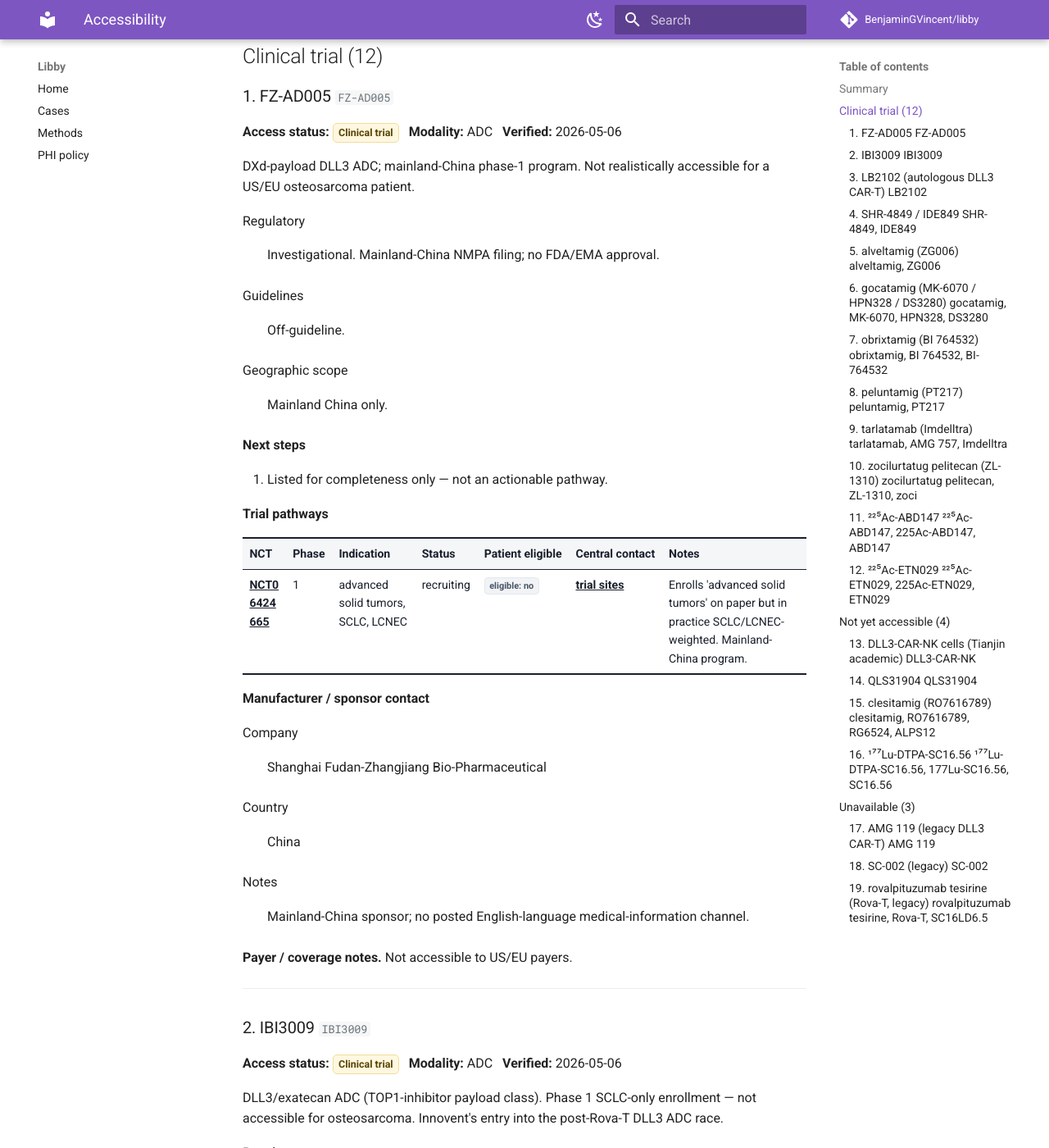
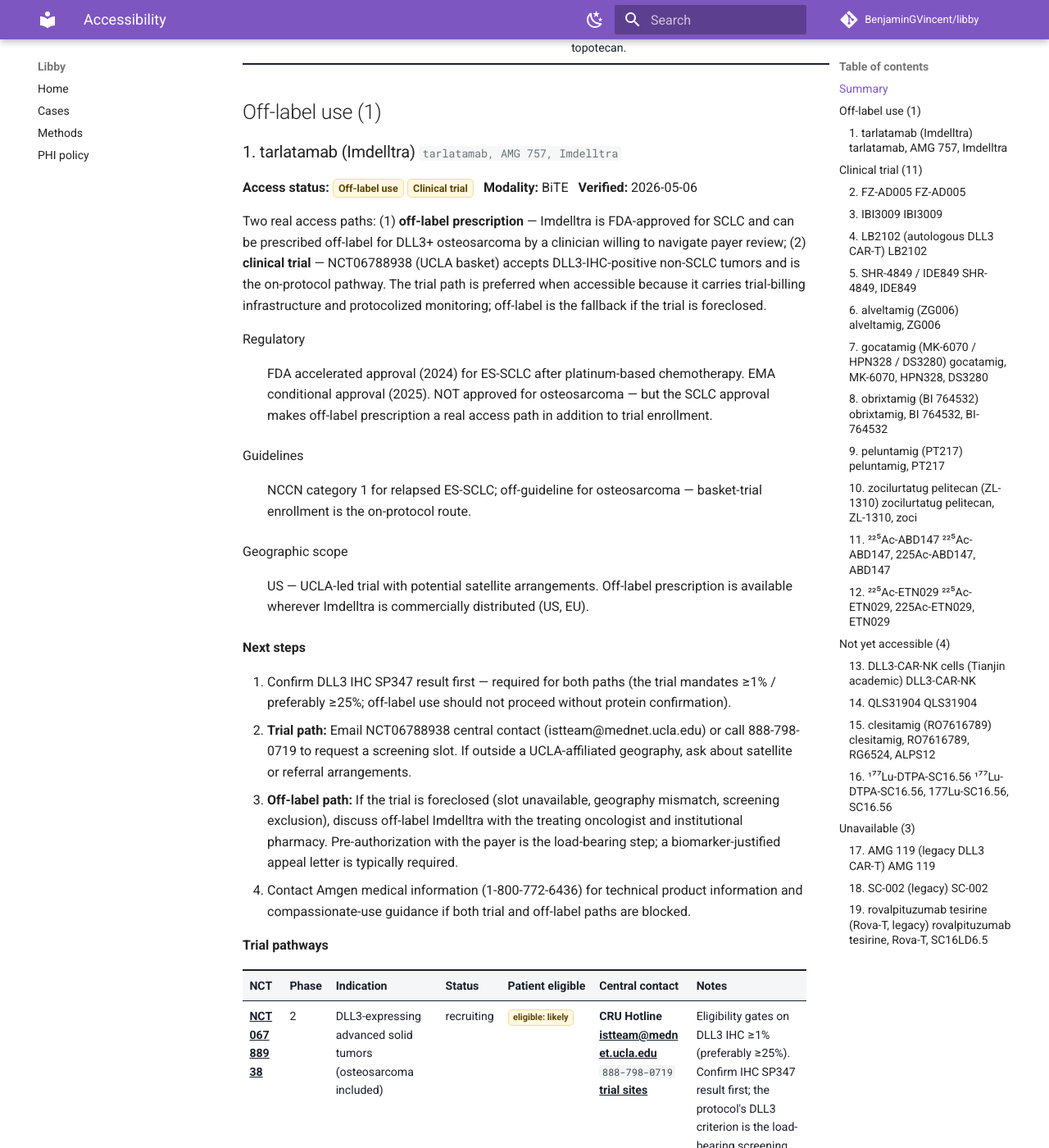
Before and after one commit to BenjaminGVincent/libby, an MkDocs documentation site: the page built from docs/cases/osteosarcoma-mets-dll3-h7r2/accessibility.md, in a window 1280 px wide and 1400 px high, scrolled down 3673 px. Shown: the whole window at 82% size. Built offline with MkDocs 1.6.1 and Material for MkDocs 9.7.7, drawn with Linux system fonts in a browser that asks for light colours; comment, search, counter and statistics services are not loaded; some of the changed text lies outside the part shown.

Commit message:
access guide: support multiple access statuses per intervention
Approved drugs are accessible off-label for unrelated tumor types even
when also enrolled in a trial — the access guide should reflect both
paths, not just trial enrollment.

Schema change: access_status moves from string-with-enum to
array-of-strings-with-enum. An intervention can carry e.g.
["off_label_use", "clinical_trial_only"] simultaneously. The renderer
shows every status as a separate badge in both the summary table and
the per-intervention header. Grouping uses the most actionable status
(off_label_use ranks above clinical_trial_only) so an approved drug
with an active trial groups under Off-label use.

Agent prompt updated with the approval rule: any FDA/EMA-approved drug
must include `off_label_use` in its access_status array, even when
trials also exist. Common combinations enumerated.

Backfilled tarlatamab to ["off_label_use", "clinical_trial_only"] and
rewrote its access_summary + next_steps to surface both paths
explicitly. Other 18 rows are investigational with no approval and
remain ["clinical_trial_only"] / ["unavailable"] / ["not_yet_accessible"].

Co-Authored-By: Claude Opus 4.7 (1M context) <noreply@anthropic.com>

```diff
--- a/docs/cases/osteosarcoma-mets-dll3-h7r2/accessibility.md
+++ b/docs/cases/osteosarcoma-mets-dll3-h7r2/accessibility.md
@@ -10,15 +10,15 @@ _The number in the first column links to the per-intervention section further do
 
 <table class="trial-table"><thead><tr><th>#</th><th>Intervention</th><th>Modality</th><th>Access status</th><th>Regulatory</th><th>Recommended first action</th></tr></thead><tbody>
 
-<tr><td><a href="#access-1"><strong>1</strong></a></td><td><strong>FZ-AD005</strong></td><td>ADC</td><td><span class="fit-badge fit-partial">Clinical trial</span></td><td>Investigational. Mainland-China NMPA filing; no FDA/EMA approval.</td><td>Listed for completeness only — not an actionable pathway.</td></tr>
-<tr><td><a href="#access-2"><strong>2</strong></a></td><td><strong>IBI3009</strong></td><td>ADC</td><td><span class="fit-badge fit-partial">Clinical trial</span></td><td>Investigational. INDs cleared in multiple countries; no approval yet.</td><td>Not currently enrollable for osteosarcoma.</td></tr>
-<tr><td><a href="#access-3"><strong>3</strong></a></td><td><strong>LB2102 (autologous DLL3 CAR-T)</strong></td><td>CAR-T</td><td><span class="fit-badge fit-partial">Clinical trial</span></td><td>Investigational.</td><td>Not currently enrollable for osteosarcoma.</td></tr>
-<tr><td><a href="#access-4"><strong>4</strong></a></td><td><strong>SHR-4849 / IDE849</strong></td><td>ADC</td><td><span class="fit-badge fit-partial">Clinical trial</span></td><td>Investigational. IDEAYA holds US development license; Jiangsu Hengrui originated the compound.</td><td>Email IDEAYA Clinical Trials (IDEAYAClinicalTrials@ideayabio.com) or call +1-855-433-2246 to confirm whether osteosarcoma is in scope for the DLL3-expressing-tumors basket arm.</td></tr>
-<tr><td><a href="#access-5"><strong>5</strong></a></td><td><strong>alveltamig (ZG006)</strong></td><td>trispecific</td><td><span class="fit-badge fit-partial">Clinical trial</span></td><td>Investigational. No FDA/EMA approval. Phase-3 in mainland China (relapsed SCLC).</td><td>This pathway is not realistically accessible for a US/EU patient.</td></tr>
-<tr><td><a href="#access-6"><strong>6</strong></a></td><td><strong>gocatamig (MK-6070 / HPN328 / DS3280)</strong></td><td>trispecific</td><td><span class="fit-badge fit-partial">Clinical trial</span></td><td>Investigational. No FDA/EMA approval. Originated at Harpoon Therapeutics; Merck acquired Harpoon in 2024.</td><td>This pathway is not enrollable — included as contact information only.</td></tr>
-<tr><td><a href="#access-7"><strong>7</strong></a></td><td><strong>obrixtamig (BI 764532)</strong></td><td>BiTE</td><td><span class="fit-badge fit-partial">Clinical trial</span></td><td>Investigational. No FDA/EMA approval. Boehringer Ingelheim&#x27;s lead DLL3 program (DAREON development plan).</td><td>This pathway is not enrollable — included as contact information only.</td></tr>
-<tr><td><a href="#access-8"><strong>8</strong></a></td><td><strong>peluntamig (PT217)</strong></td><td>bispecific_other</td><td><span class="fit-badge fit-partial">Clinical trial</span></td><td>Investigational. No FDA/EMA approval.</td><td>Not enrollable for osteosarcoma at present.</td></tr>
-<tr><td><a href="#access-9"><strong>9</strong></a></td><td><strong>tarlatamab (Imdelltra)</strong></td><td>BiTE</td><td><span class="fit-badge fit-partial">Clinical trial</span></td><td>FDA accelerated approval (2024) for ES-SCLC after platinum-based chemotherapy. EMA conditional approval (2025). NOT approved for osteosarcoma — basket-trial enrollment is the in-scope path.</td><td>Confirm DLL3 IHC SP347 result first — required by NCT06788938 enrollment criteria.</td></tr>
+<tr><td><a href="#access-1"><strong>1</strong></a></td><td><strong>tarlatamab (Imdelltra)</strong></td><td>BiTE</td><td><span class="fit-badge fit-partial">Off-label use</span> <span class="fit-badge fit-partial">Clinical trial</span></td><td>FDA accelerated approval (2024) for ES-SCLC after platinum-based chemotherapy. EMA conditional approval (2025). NOT approved for osteosarcoma — but the SCLC approval makes off-label prescription a real access path in addition to trial enrollment.</td><td>Confirm DLL3 IHC SP347 result first — required for both paths (the trial mandates ≥1% / preferably ≥25%; off-label use should not proceed without protein confirmation).</td></tr>
+<tr><td><a href="#access-2"><strong>2</strong></a></td><td><strong>FZ-AD005</strong></td><td>ADC</td><td><span class="fit-badge fit-partial">Clinical trial</span></td><td>Investigational. Mainland-China NMPA filing; no FDA/EMA approval.</td><td>Listed for completeness only — not an actionable pathway.</td></tr>
+<tr><td><a href="#access-3"><strong>3</strong></a></td><td><strong>IBI3009</strong></td><td>ADC</td><td><span class="fit-badge fit-partial">Clinical trial</span></td><td>Investigational. INDs cleared in multiple countries; no approval yet.</td><td>Not currently enrollable for osteosarcoma.</td></tr>
+<tr><td><a href="#access-4"><strong>4</strong></a></td><td><strong>LB2102 (autologous DLL3 CAR-T)</strong></td><td>CAR-T</td><td><span class="fit-badge fit-partial">Clinical trial</span></td><td>Investigational.</td><td>Not currently enrollable for osteosarcoma.</td></tr>
+<tr><td><a href="#access-5"><strong>5</strong></a></td><td><strong>SHR-4849 / IDE849</strong></td><td>ADC</td><td><span class="fit-badge fit-partial">Clinical trial</span></td><td>Investigational. IDEAYA holds US development license; Jiangsu Hengrui originated the compound.</td><td>Email IDEAYA Clinical Trials (IDEAYAClinicalTrials@ideayabio.com) or call +1-855-433-2246 to confirm whether osteosarcoma is in scope for the DLL3-expressing-tumors basket arm.</td></tr>
+<tr><td><a href="#access-6"><strong>6</strong></a></td><td><strong>alveltamig (ZG006)</strong></td><td>trispecific</td><td><span class="fit-badge fit-partial">Clinical trial</span></td><td>Investigational. No FDA/EMA approval. Phase-3 in mainland China (relapsed SCLC).</td><td>This pathway is not realistically accessible for a US/EU patient.</td></tr>
+<tr><td><a href="#access-7"><strong>7</strong></a></td><td><strong>gocatamig (MK-6070 / HPN328 / DS3280)</strong></td><td>trispecific</td><td><span class="fit-badge fit-partial">Clinical trial</span></td><td>Investigational. No FDA/EMA approval. Originated at Harpoon Therapeutics; Merck acquired Harpoon in 2024.</td><td>This pathway is not enrollable — included as contact information only.</td></tr>
+<tr><td><a href="#access-8"><strong>8</strong></a></td><td><strong>obrixtamig (BI 764532)</strong></td><td>BiTE</td><td><span class="fit-badge fit-partial">Clinical trial</span></td><td>Investigational. No FDA/EMA approval. Boehringer Ingelheim&#x27;s lead DLL3 program (DAREON development plan).</td><td>This pathway is not enrollable — included as contact information only.</td></tr>
+<tr><td><a href="#access-9"><strong>9</strong></a></td><td><strong>peluntamig (PT217)</strong></td><td>bispecific_other</td><td><span class="fit-badge fit-partial">Clinical trial</span></td><td>Investigational. No FDA/EMA approval.</td><td>Not enrollable for osteosarcoma at present.</td></tr>
 <tr><td><a href="#access-10"><strong>10</strong></a></td><td><strong>zocilurtatug pelitecan (ZL-1310)</strong></td><td>ADC</td><td><span class="fit-badge fit-partial">Clinical trial</span></td><td>Investigational. FDA Fast Track designation for ES-SCLC (TOP1-inhibitor payload, post-Rova-T-era ADC).</td><td>Not currently enrollable for osteosarcoma.</td></tr>
 <tr><td><a href="#access-11"><strong>11</strong></a></td><td><strong>²²⁵Ac-ABD147</strong></td><td>radioligand</td><td><span class="fit-badge fit-partial">Clinical trial</span></td><td>Investigational. No FDA/EMA approval.</td><td>Not currently enrollable.</td></tr>
 <tr><td><a href="#access-12"><strong>12</strong></a></td><td><strong>²²⁵Ac-ETN029</strong></td><td>radioligand</td><td><span class="fit-badge fit-partial">Clinical trial</span></td><td>Investigational. Novartis-sponsored phase 1.</td><td>Not currently enrollable for osteosarcoma.</td></tr>
@@ -32,9 +32,64 @@ _The number in the first column links to the per-intervention section further do
 </tbody></table>
 
 
-## Clinical trial (12)
+## Off-label use (1)
 
-### 1. FZ-AD005 <small><code>FZ-AD005</code></small> { #access-1 }
+### 1. tarlatamab (Imdelltra) <small><code>tarlatamab, AMG 757, Imdelltra</code></small> { #access-1 }
+
+**Access status:** <span class="fit-badge fit-partial">Off-label use</span> <span class="fit-badge fit-partial">Clinical trial</span> &nbsp; **Modality:** BiTE &nbsp; **Verified:** 2026-05-06
+
+
+Two real access paths: (1) **off-label prescription** — Imdelltra is FDA-approved for SCLC and can be prescribed off-label for DLL3+ osteosarcoma by a clinician willing to navigate payer review; (2) **clinical trial** — NCT06788938 (UCLA basket) accepts DLL3-IHC-positive non-SCLC tumors and is the on-protocol pathway. The trial path is preferred when accessible because it carries trial-billing infrastructure and protocolized monitoring; off-label is the fallback if the trial is foreclosed.
+
+
+<dl class="profile-grid">
+  <dt>Regulatory</dt><dd>FDA accelerated approval (2024) for ES-SCLC after platinum-based chemotherapy. EMA conditional approval (2025). NOT approved for osteosarcoma — but the SCLC approval makes off-label prescription a real access path in addition to trial enrollment.</dd>
+  <dt>Guidelines</dt><dd>NCCN category 1 for relapsed ES-SCLC; off-guideline for osteosarcoma — basket-trial enrollment is the on-protocol route.</dd>
+  <dt>Geographic scope</dt><dd>US — UCLA-led trial with potential satellite arrangements. Off-label prescription is available wherever Imdelltra is commercially distributed (US, EU).</dd>
+</dl>
+
+
+**Next steps**
+
+1. Confirm DLL3 IHC SP347 result first — required for both paths (the trial mandates ≥1% / preferably ≥25%; off-label use should not proceed without protein confirmation).
+2. **Trial path:** Email NCT06788938 central contact (istteam@mednet.ucla.edu) or call 888-798-0719 to request a screening slot. If outside a UCLA-affiliated geography, ask about satellite or referral arrangements.
+3. **Off-label path:** If the trial is foreclosed (slot unavailable, geography mismatch, screening exclusion), discuss off-label Imdelltra with the treating oncologist and institutional pharmacy. Pre-authorization with the payer is the load-bearing step; a biomarker-justified appeal letter is typically required.
+4. Contact Amgen medical information (1-800-772-6436) for technical product information and compassionate-use guidance if both trial and off-label paths are blocked.
+
+
+**Trial pathways**
+
+<div class="trial-table-wrap"><div class="trial-scroll"><table class="trial-table">
+<thead><tr><th>NCT</th><th>Phase</th><th>Indication</th><th>Status</th><th>Patient eligible</th><th>Central contact</th><th>Notes</th></tr></thead>
+<tbody>
+<tr><td><a href="https://clinicaltrials.gov/study/NCT06788938">NCT06788938</a></td><td>2</td><td>DLL3-expressing advanced solid tumors (osteosarcoma included)</td><td>recruiting</td><td><span class="fit-badge fit-partial">eligible: likely</span></td><td><strong>CRU Hotline</strong><br><a href="mailto:istteam@mednet.ucla.edu">istteam@mednet.ucla.edu</a><br><code>888-798-0719</code><br><a href="https://clinicaltrials.gov/study/NCT06788938">trial sites</a></td><td>Eligibility gates on DLL3 IHC ≥1% (preferably ≥25%). Confirm IHC SP347 result first; the protocol&#x27;s DLL3 criterion is the load-bearing screening step.</td></tr>
+</tbody></table></div></div>
+
+
+**Manufacturer / sponsor contact**
+
+<dl class="profile-grid">
+  <dt>Company</dt><dd>Amgen</dd>
+  <dt>Country</dt><dd>US</dd>
+  <dt>Medical info phone</dt><dd><code>1-800-772-6436</code></dd>
+  <dt>Product information</dt><dd><a href="https://www.amgenmedinfo.com/">https://www.amgenmedinfo.com/</a></dd>
+  <dt>Compassionate / expanded access</dt><dd><a href="https://www.amgen.com/about/compassionate-use">https://www.amgen.com/about/compassionate-use</a></dd>
+  <dt>Notes</dt><dd>Imdelltra is commercially available for SCLC and can be obtained through standard specialty-distribution channels for off-label use, subject to institutional pharmacy and payer review.</dd>
+</dl>
+
+
+**Payer / coverage notes.** Medicare bills the SCLC indication under standard biologic codes; off-label use for a non-SCLC tumor type is generally not reimbursed without prior authorization, an appeal citing biomarker rationale, or a clinical-trial billing path. Manufacturer patient-assistance through Amgen Assist (www.amgenassist360.com) may help with co-pay support.
+
+
+**Notes.** Imdelltra label specifies SCLC after platinum failure; osteosarcoma is off-label. Trial enrollment is the on-protocol route; off-label prescription is a real fallback. The cycle-1 inpatient step-up dosing for CRS mitigation is the same regardless of which access path is used.
+
+
+---
+
+
+## Clinical trial (11)
+
+### 2. FZ-AD005 <small><code>FZ-AD005</code></small> { #access-2 }
 
 **Access status:** <span class="fit-badge fit-partial">Clinical trial</span> &nbsp; **Modality:** ADC &nbsp; **Verified:** 2026-05-06
 
@@ -420,58 +475,6 @@ DLL3 × CD47 bispecific — non-T-cell-engager mechanism. Currently SCLC/NEC-onl
 
 
 **Notes.** DLL3 × CD47 bispecific combines DLL3 targeting with macrophage &#x27;don&#x27;t-eat-me&#x27; blockade.
-
-
----
-
-### 9. tarlatamab (Imdelltra) <small><code>tarlatamab, AMG 757, Imdelltra</code></small> { #access-9 }
-
-**Access status:** <span class="fit-badge fit-partial">Clinical trial</span> &nbsp; **Modality:** BiTE &nbsp; **Verified:** 2026-05-06
-
-
-Approved for SCLC (Imdelltra) but NOT for osteosarcoma. The actionable path for this patient is enrollment in NCT06788938 (UCLA-led DLL3-IHC-positive basket). Off-label use outside the trial is technically possible but rarely reimbursed and not the recommended path.
-
-
-<dl class="profile-grid">
-  <dt>Regulatory</dt><dd>FDA accelerated approval (2024) for ES-SCLC after platinum-based chemotherapy. EMA conditional approval (2025). NOT approved for osteosarcoma — basket-trial enrollment is the in-scope path.</dd>
-  <dt>Guidelines</dt><dd>NCCN category 1 for relapsed ES-SCLC; off-guideline for osteosarcoma — basket-trial enrollment is the legitimate route.</dd>
-  <dt>Geographic scope</dt><dd>US — UCLA-led with potential satellite/referral arrangements. Confirm with the trial team.</dd>
-</dl>
-
-
-**Next steps**
-
-1. Confirm DLL3 IHC SP347 result first — required by NCT06788938 enrollment criteria.
-2. Email NCT06788938 central contact (istteam@mednet.ucla.edu) or call 888-798-0719 to request a screening slot.
-3. If outside a UCLA-affiliated geography, ask the trial team whether they have a satellite or referral arrangement.
-4. If the trial is foreclosed, contact Amgen medical information (1-800-772-6436) about compassionate-use options for an off-label DLL3+ tumor.
-
-
-**Trial pathways**
-
-<div class="trial-table-wrap"><div class="trial-scroll"><table class="trial-table">
-<thead><tr><th>NCT</th><th>Phase</th><th>Indication</th><th>Status</th><th>Patient eligible</th><th>Central contact</th><th>Notes</th></tr></thead>
-<tbody>
-<tr><td><a href="https://clinicaltrials.gov/study/NCT06788938">NCT06788938</a></td><td>2</td><td>DLL3-expressing advanced solid tumors (osteosarcoma included)</td><td>recruiting</td><td><span class="fit-badge fit-partial">eligible: likely</span></td><td><strong>CRU Hotline</strong><br><a href="mailto:istteam@mednet.ucla.edu">istteam@mednet.ucla.edu</a><br><code>888-798-0719</code><br><a href="https://clinicaltrials.gov/study/NCT06788938">trial sites</a></td><td>Eligibility gates on DLL3 IHC ≥1% (preferably ≥25%). Confirm IHC SP347 result first; the protocol&#x27;s DLL3 criterion is the load-bearing screening step.</td></tr>
-</tbody></table></div></div>
-
-
-**Manufacturer / sponsor contact**
-
-<dl class="profile-grid">
-  <dt>Company</dt><dd>Amgen</dd>
-  <dt>Country</dt><dd>US</dd>
-  <dt>Medical info phone</dt><dd><code>1-800-772-6436</code></dd>
-  <dt>Product information</dt><dd><a href="https://www.amgenmedinfo.com/">https://www.amgenmedinfo.com/</a></dd>
-  <dt>Compassionate / expanded access</dt><dd><a href="https://www.amgen.com/about/compassionate-use">https://www.amgen.com/about/compassionate-use</a></dd>
-  <dt>Notes</dt><dd>Imdelltra is commercially available for SCLC; off-label use for non-SCLC outside a trial would require institutional-pharmacy approval and direct payer engagement.</dd>
-</dl>
-
-
-**Payer / coverage notes.** Medicare J9999 / unclassified biologic billing typical for the SCLC indication; non-SCLC use is generally not reimbursed without a clinical-trial billing path or compassionate program.
-
-
-**Notes.** Imdelltra label specifies SCLC after platinum failure; osteosarcoma is off-label. Trial enrollment is the only on-protocol pathway for this patient.
 
 
 ---
```
Also changed, not shown: other parts of docs/cases/osteosarcoma-mets-dll3-h7r2/accessibility.md (+7 -7 lines), 5 other files.
